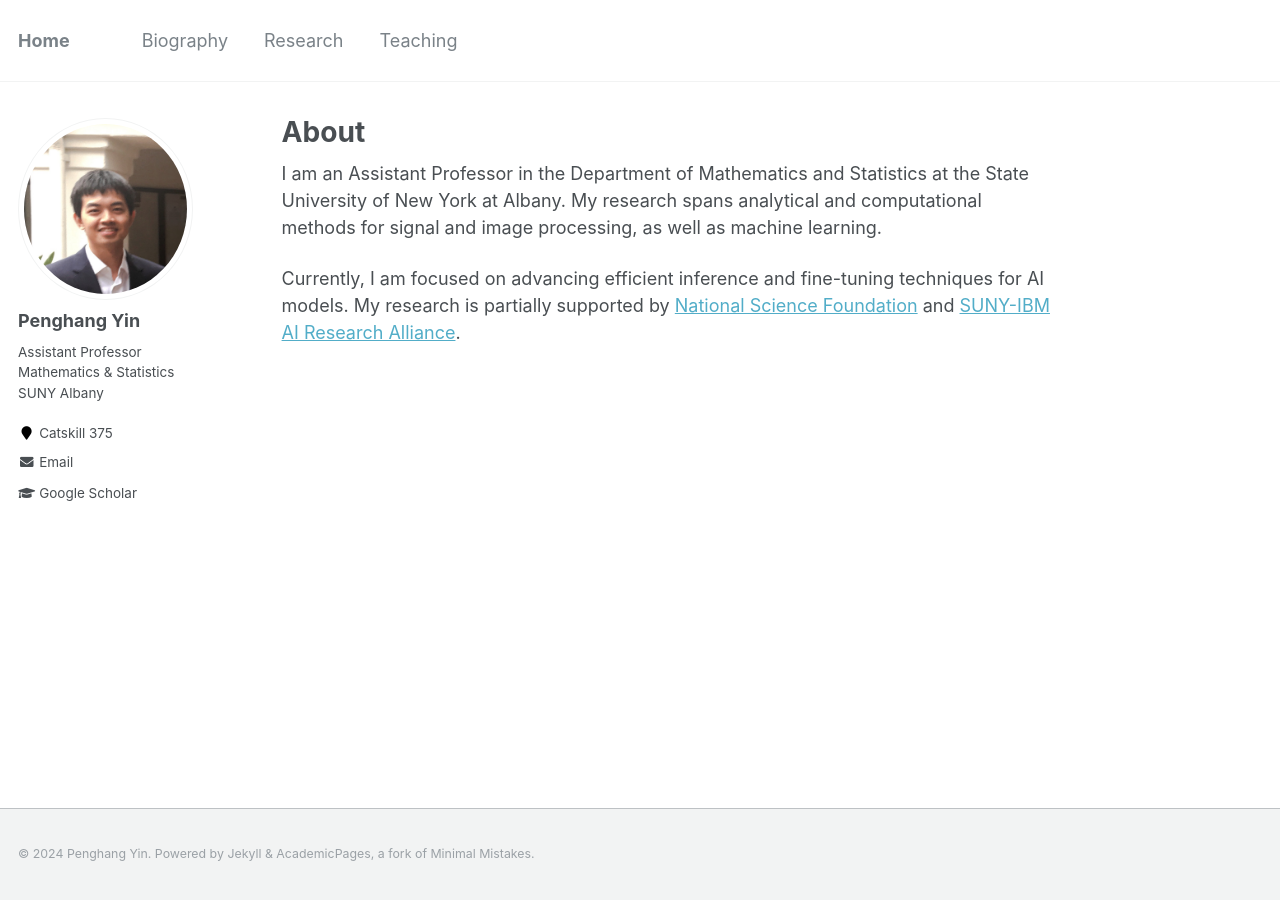
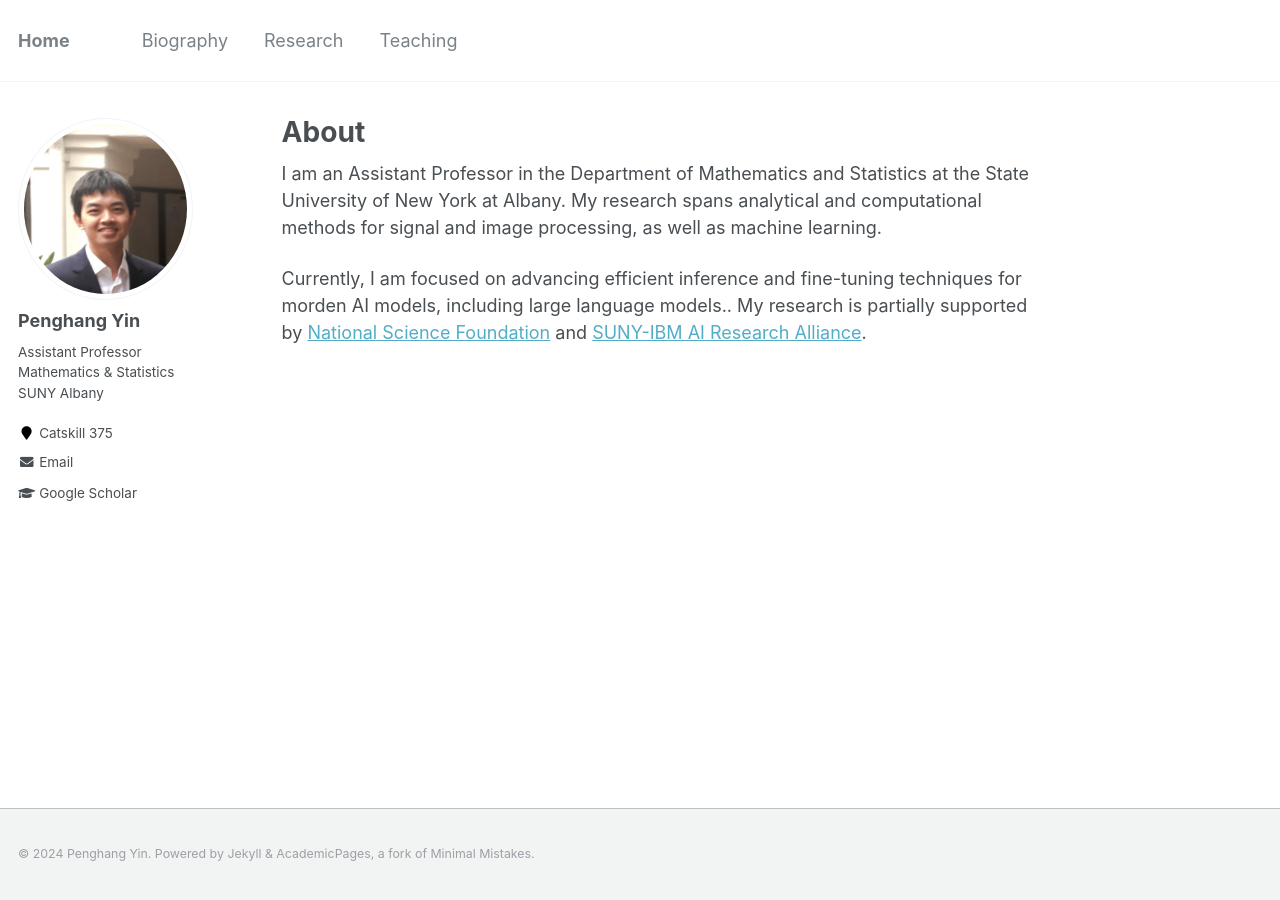
Before and after one commit to yin-penghang/yin-penghang.github.io, a Jekyll site: the page built from _pages/about.md, in a window 1280 px wide. Built offline with Jekyll 4.4.1, drawn with Linux system fonts in a browser that asks for light colours.

Commit message:
Update about.md

```diff
--- a/_pages/about.md
+++ b/_pages/about.md
@@ -10,4 +10,4 @@ redirect_from:
 
 I am an Assistant Professor in the Department of Mathematics and Statistics at the State University of New York at Albany. My research spans analytical and computational methods for signal and image processing, as well as machine learning.
 
-Currently, I am focused on advancing efficient inference and fine-tuning techniques for AI models. My research is partially supported by [National Science Foundation](https://www.nsf.gov/) and [SUNY-IBM AI Research Alliance](https://www.suny.edu/ai-research-alliance/).
+Currently, I am focused on advancing efficient inference and fine-tuning techniques for morden AI models, including large language models.. My research is partially supported by [National Science Foundation](https://www.nsf.gov/) and [SUNY-IBM AI Research Alliance](https://www.suny.edu/ai-research-alliance/).
```
